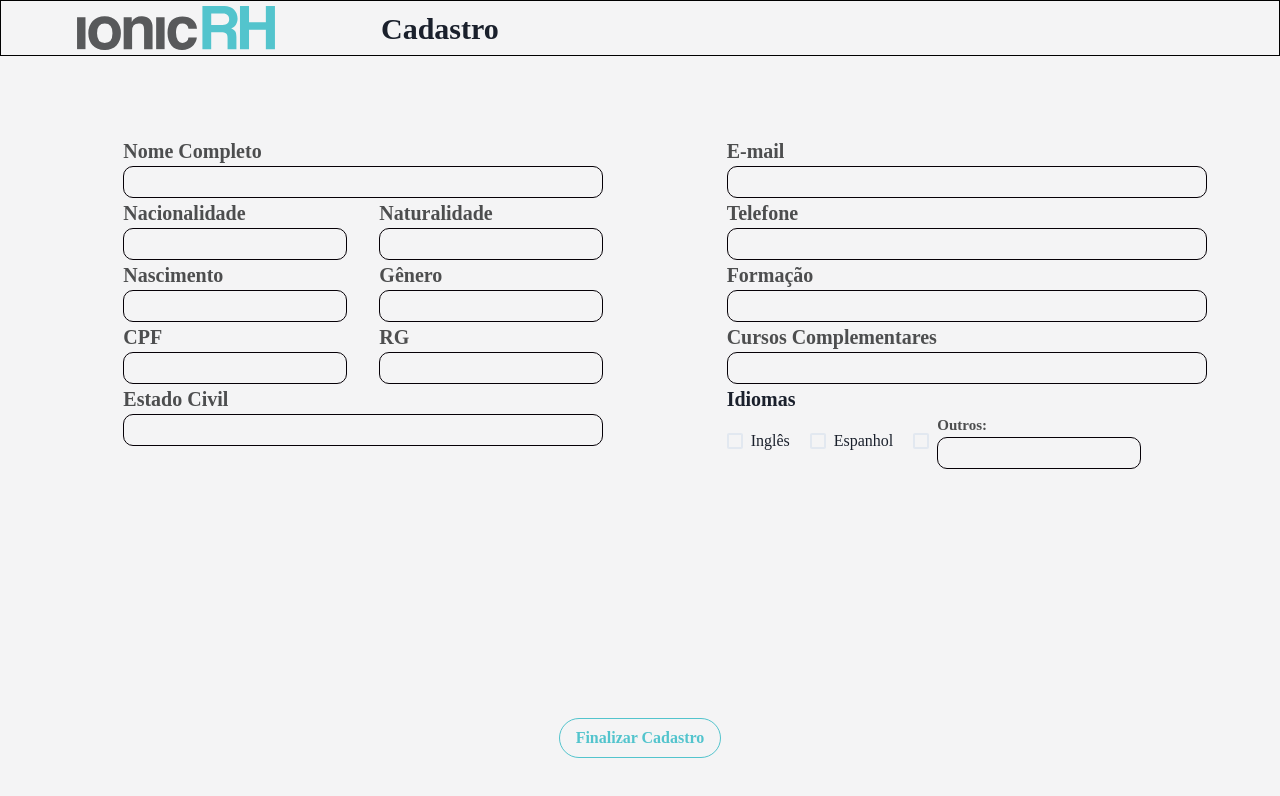
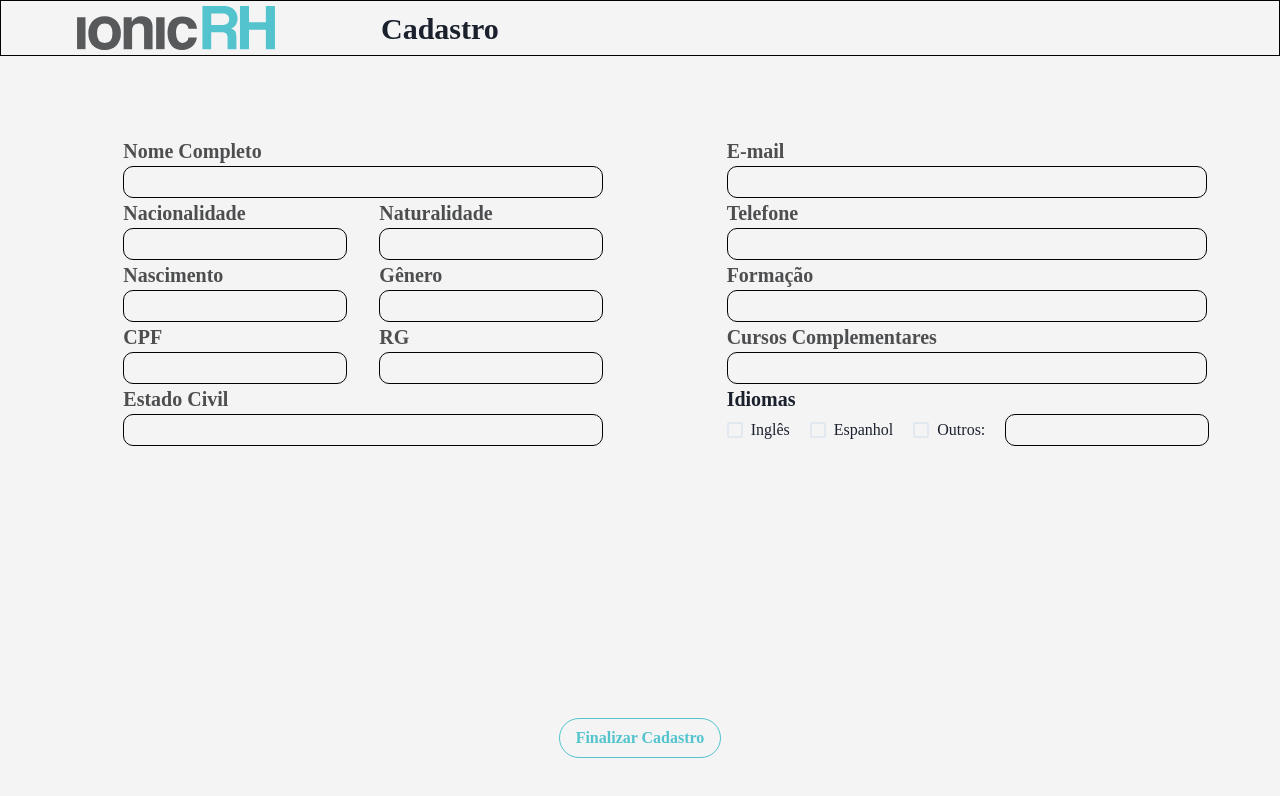
Before and after one commit to excalibur-coders/IONICRH, a React (Create React App) app in the folder ionic_rh_front/: page /Cadastro_colaborador in a window 1280 px wide. Shown: the top 796 px of the page. Built offline with nearby package versions, Linux system fonts and the light colour scheme.

Commit message:
Ajuste no Checkbox "Outros"

```diff
--- a/ionic_rh_front/src/pages/Cadastro_Colaborador/index.tsx
+++ b/ionic_rh_front/src/pages/Cadastro_Colaborador/index.tsx
@@ -50,7 +50,8 @@ function Cadastro() {
                             <Stack spacing={[1, 5]} direction={['column', 'row']}>
                                 <Checkbox value='ingles'>Inglês</Checkbox>
                                 <Checkbox value='espanhol'>Espanhol</Checkbox>
-                                <Checkbox value='outros'><Input size='sm' width="auto" fontSize={15} labelText="Outros:" /></Checkbox>
+                                <Checkbox value='outros'>Outros:</Checkbox>
+                                <Input size='sm' width="auto" fontSize={15} labelText="" />
                             </Stack>
                         </CheckboxGroup>
                     </div>
```
